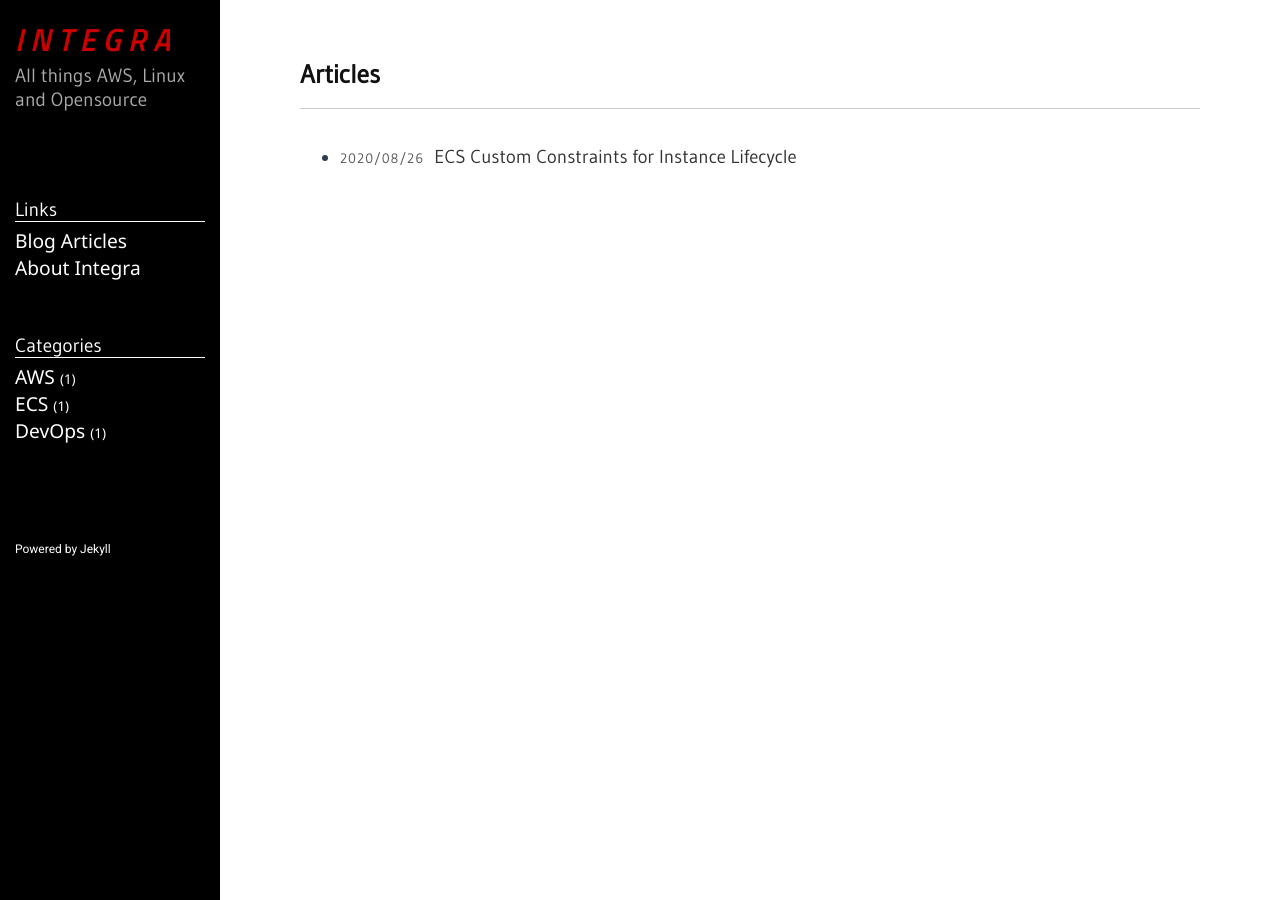
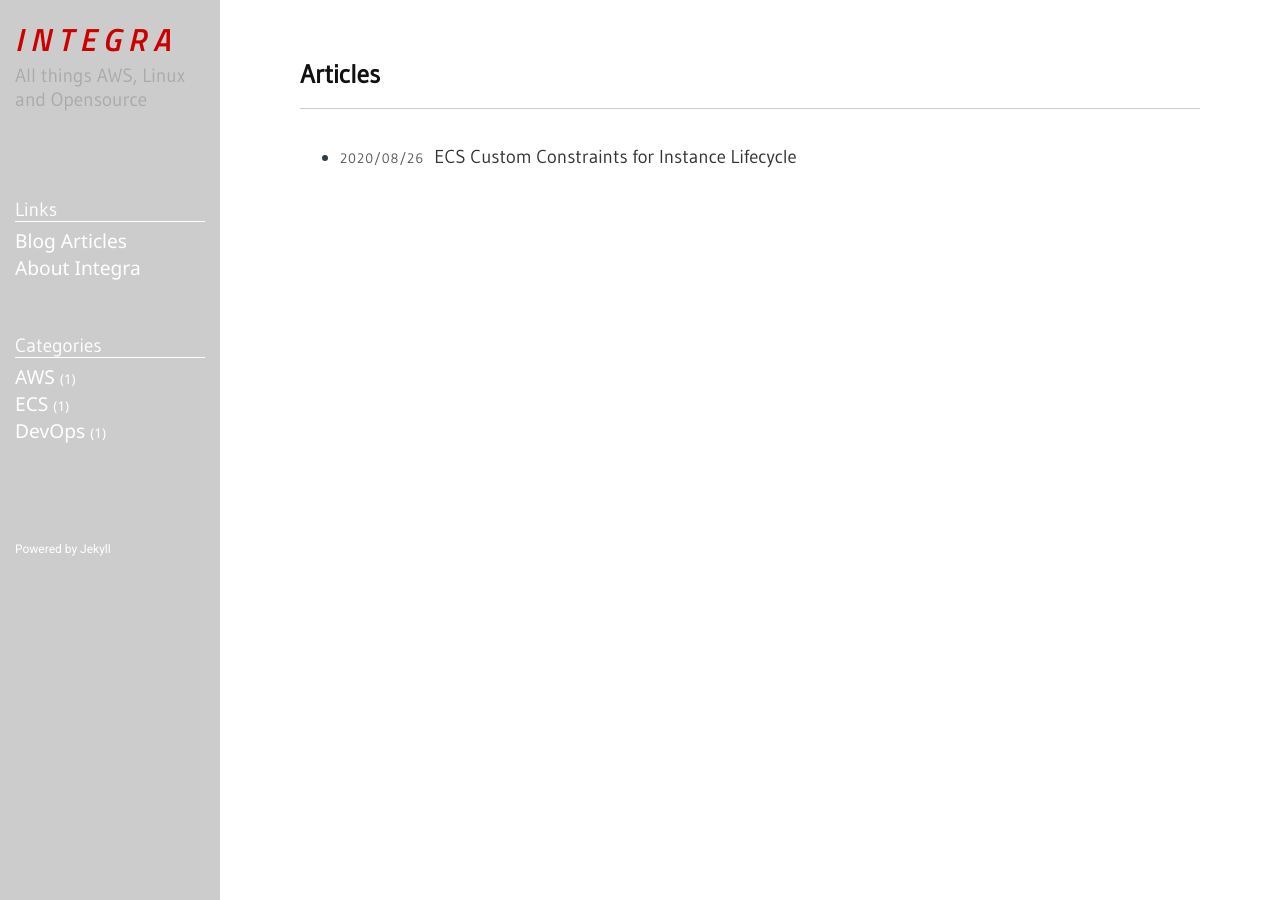
Before and after one commit to integratechfze/integratechfze.github.io, a Jekyll site: the page built from index.md, in a window 1280 px wide. Built offline with Jekyll 4.4.1, drawn with Linux system fonts in a browser that asks for light colours.

Commit message:
rajesh modified hazaqs blog post

```diff
--- a/public/css/style.css
+++ b/public/css/style.css
@@ -101,7 +101,7 @@ code {
 	flex: 0 0 220px;
 	padding: 15px;
 	z-index: 1;
-	background-color: #000000;
+	background-color: #CCCCCC;
 	color: #fff;
 }
 
```
